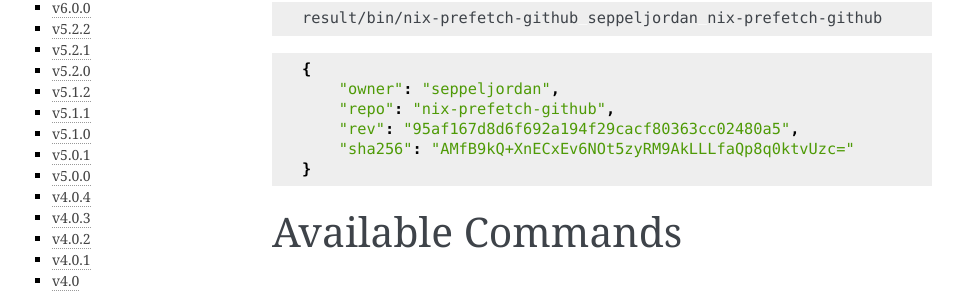
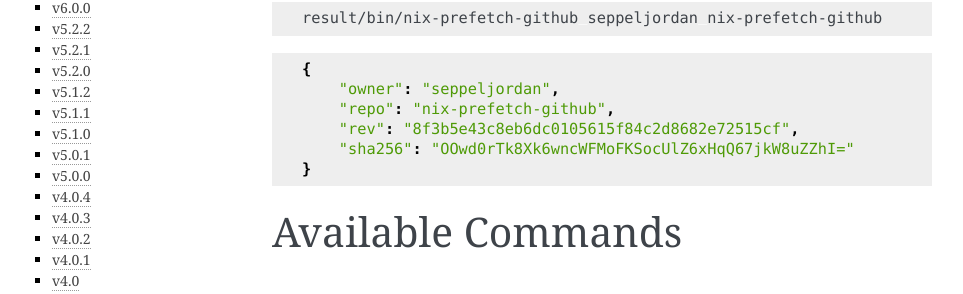
Before and after one commit to seppeljordan/nix-prefetch-github, a Sphinx documentation site: the page built from docs/README.rst, in a window 1280 px wide and 900 px high. Shown: the part 307-601 px from the top of the window, without its empty margins (148-1111 px from the left). Built offline with Sphinx 7.4.7, drawn with Linux system fonts in a browser that asks for light colours; the version number could not be read and is left out.

Commit message:
Update README

```diff
--- a/README.org
+++ b/README.org
@@ -18,8 +18,8 @@
   {
       "owner": "seppeljordan",
       "repo": "nix-prefetch-github",
-      "rev": "95af167d8d6f692a194f29cacf80363cc02480a5",
-      "sha256": "AMfB9kQ+XnECxEv6NOt5zyRM9AkLLLfaQp8q0ktvUzc="
+      "rev": "8f3b5e43c8eb6dc0105615f84c2d8682e72515cf",
+      "sha256": "OOwd0rTk8Xk6wncWFMoFKSocUlZ6xHqQ67jkW8uZZhI="
   }
   #+end_example
 
--- a/docs/README.rst
+++ b/docs/README.rst
@@ -19,8 +19,8 @@ Command Line Example
    {
        "owner": "seppeljordan",
        "repo": "nix-prefetch-github",
-       "rev": "95af167d8d6f692a194f29cacf80363cc02480a5",
-       "sha256": "AMfB9kQ+XnECxEv6NOt5zyRM9AkLLLfaQp8q0ktvUzc="
+       "rev": "8f3b5e43c8eb6dc0105615f84c2d8682e72515cf",
+       "sha256": "OOwd0rTk8Xk6wncWFMoFKSocUlZ6xHqQ67jkW8uZZhI="
    }
 
 Available Commands
```
